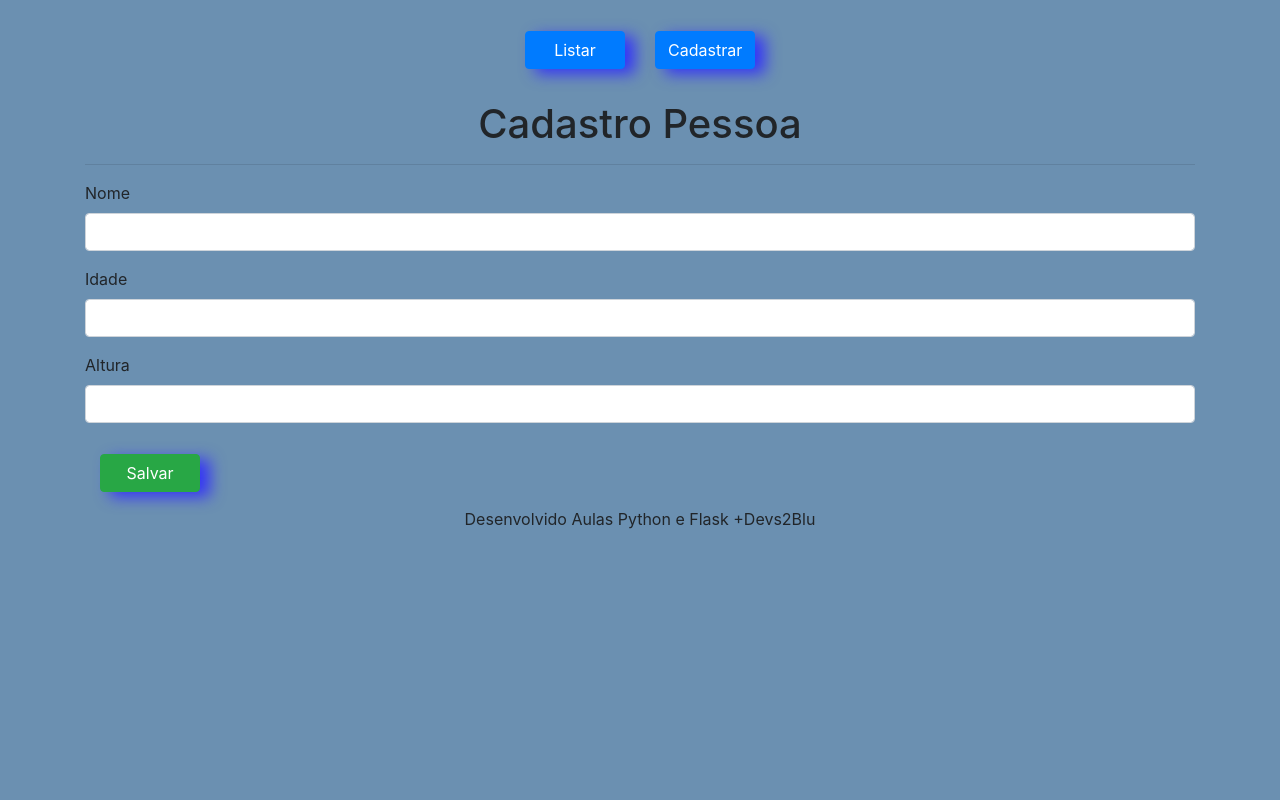
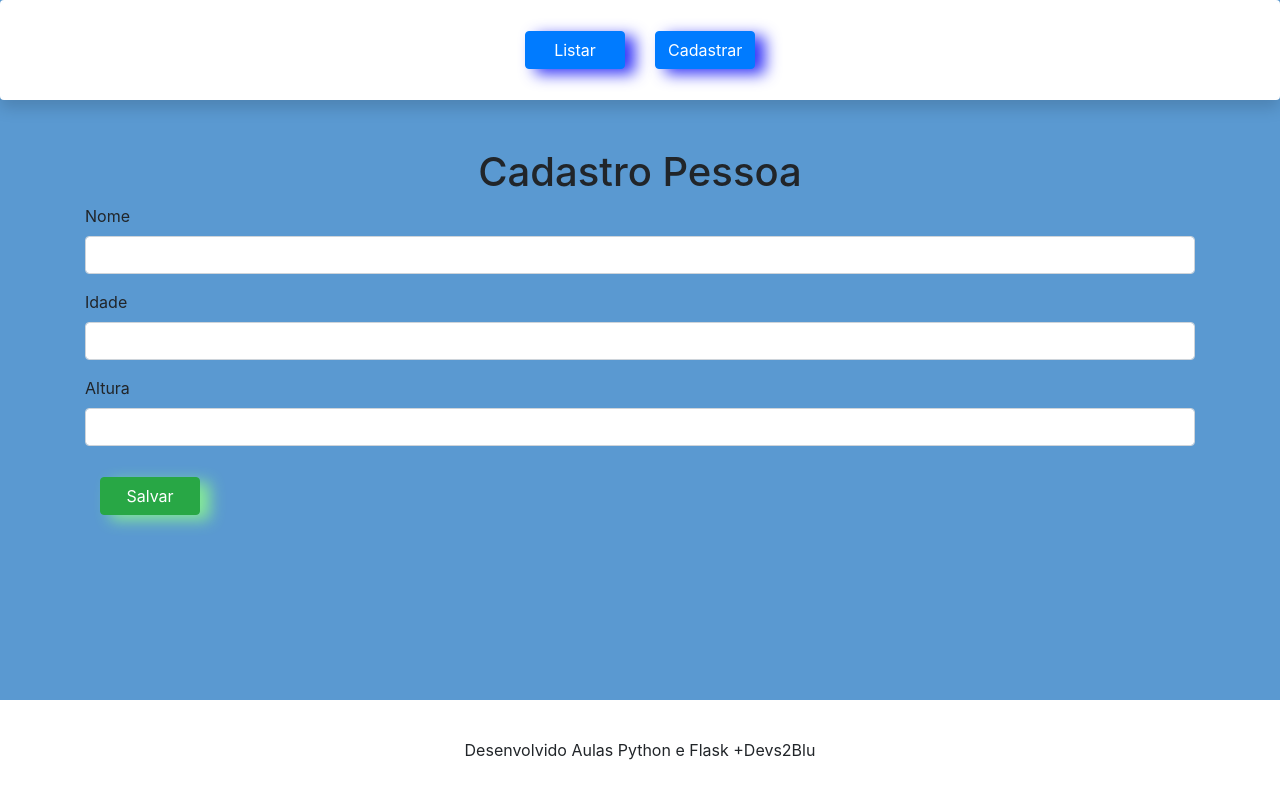
Before and after one commit to FelipeWeiss1992/Atividades_Python, a Flask app: page /novo in a window 1280 px wide. Run offline with Flask 2, Linux system fonts and the light colour scheme; some libraries are stand-ins or nearby versions.

Commit message:
update flask

```diff
--- a/Flask/main.py
+++ b/Flask/main.py
@@ -1,8 +1,12 @@
 from flask import Flask, render_template, request, redirect
 from pessoa import Pessoa
 
+pessoa1 = Pessoa('Felipe', '30', 1.81)
+pessoa2 = Pessoa('Haiko', '17', 1.75)
+pessoa3 = Pessoa('Jean', '40', 1.85)
 
-lista = []
+
+lista = [pessoa1,pessoa2,pessoa3]
 
 app = Flask(__name__)
 
@@ -20,9 +24,9 @@ def criar():
     idade = request.form['idade']
     altura = request.form['altura']
 
-    pessoas = Pessoa(nome, idade, altura)
+    pessoa = Pessoa(nome, idade, altura)
 
-    lista.append(pessoas)
+    lista.append(pessoa)
 
     return redirect('/')
 
--- a/Flask/static/styles/style.css
+++ b/Flask/static/styles/style.css
@@ -1,33 +1,49 @@
 .titulo{
-
     text-align: center;
-
 }
 
 header{
-
     display: flex;
     justify-content: center;
     align-items: center;
     height: 100px;
-
+    background-color: rgb(255, 255, 255);
 }
 
 body{
+    background-color: rgb(90, 153, 209);
+}
 
-    background-color: rgb(107, 144, 177);
+header a {
+    width: 100px;
+    margin: 15px;
+    box-shadow: 10px 5px 15px rgb(53, 53, 247);
+}
+
+.btn-success{
+    width: 100px;
+    margin: 15px;
+    box-shadow: 10px 5px 15px rgb(133, 234, 151);
+    color: white;
+}
+
+main{
+
+display: inline;
+justify-content: center;
 
 }
 
 footer{
-
     text-align: center;
+    width: 100%;
+    height: 100px;
+    position: absolute;
+    bottom: 0;
+    left: 0;
+    background-color: white;
+    display: flex;
+    justify-content: center;
+    align-items: center;
 
 }
-
-.btn {
-
-    width: 100px;
-    margin: 15px;
-    box-shadow: 10px 5px 15px rgb(53, 53, 247);
-}
--- a/Flask/templates/novo.html
+++ b/Flask/templates/novo.html
@@ -21,6 +21,7 @@
          </div>
 
          <button type="submit" class="btn btn-success">Salvar</button>
+
        </fieldset>
 
       </form>
--- a/Flask/templates/template.html
+++ b/Flask/templates/template.html
@@ -8,11 +8,12 @@
     <meta http-equiv="X-UA-Compatible" content="IE=edge">
     <meta name="viewport" content="width=device-width, initial-scale=1.0">
 
-    <title>Cadastro Pessoas</title>
+    <title>{{titulo}}</title>
+
 </head>
 <body>
 
-    <header>
+    <header class="shadow p-3 mb-5 bg-white rounded">
 
         <ul class="nav nav-pills">
             <li class="nav-item">
@@ -24,17 +25,20 @@
         </ul>
 
     </header>
+    <main>
 
-    <div class = 'container'>
+      <div class = 'container'>
 
-        <h1 class = 'titulo' >{{ titulo }}</h1>
-        <hr>
+          <h1 class = 'titulo' >{{ titulo }}</h1>
 
-        {%block conteudo%} {%endblock%}
 
-    </div>
+          {%block conteudo%} {%endblock%}
+
+      </div>
+    </main>
 
     <footer>
+
 
         <span>Desenvolvido Aulas Python e Flask +Devs2Blu</span>
 
```
Also changed, not shown: Flask/templates/index.html (line endings or trailing spaces).
